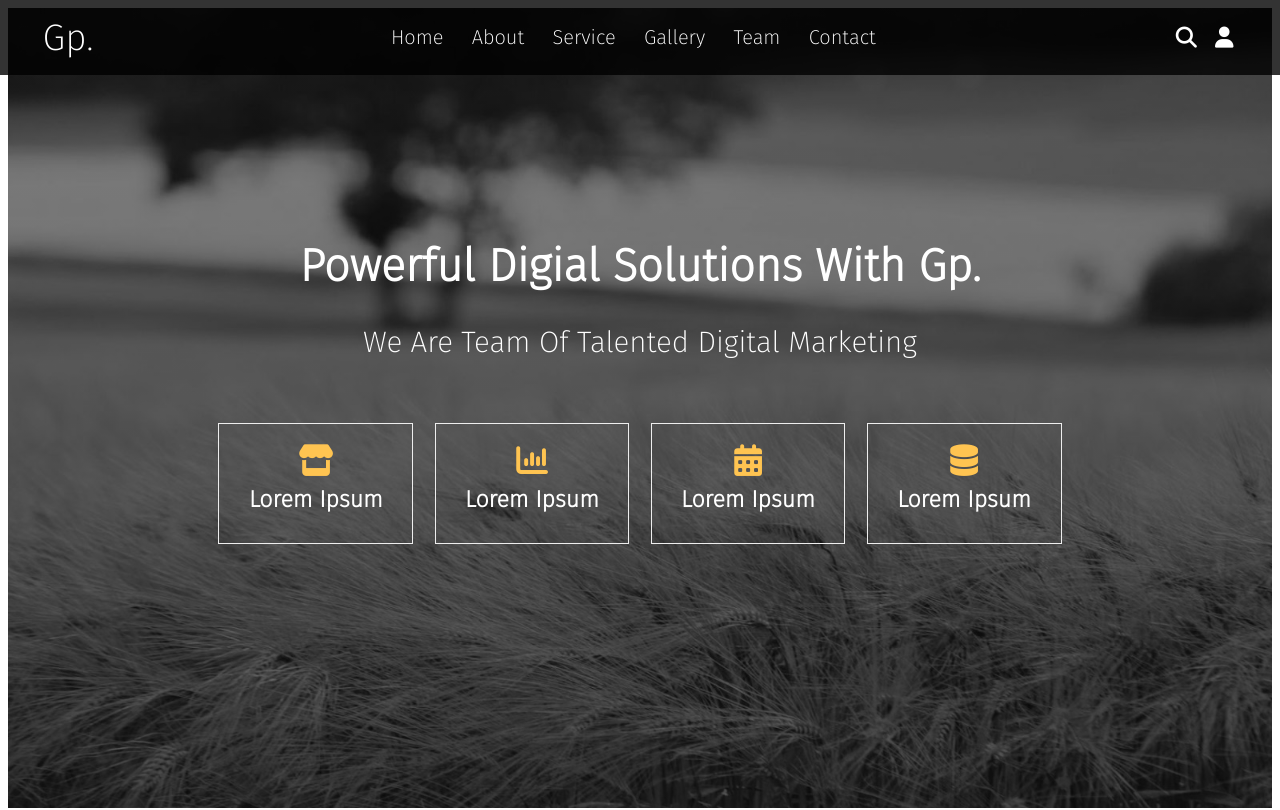
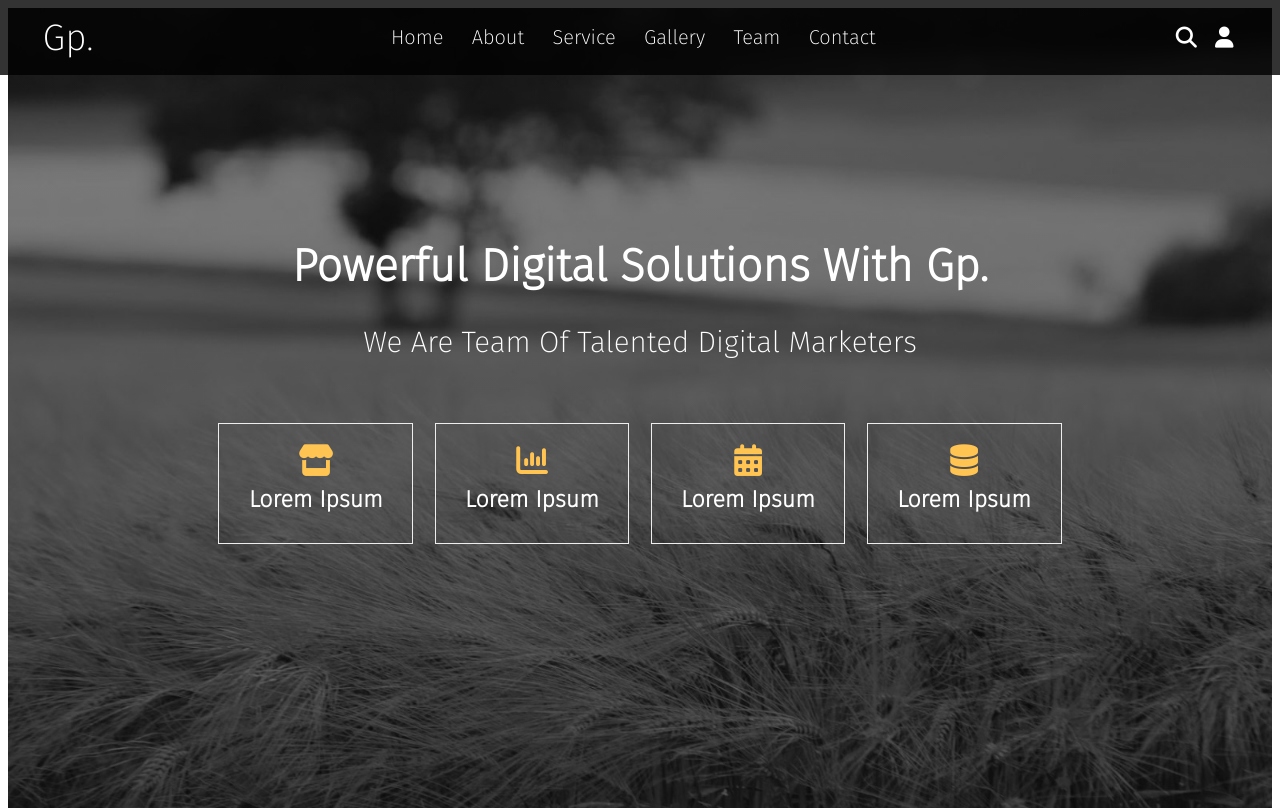
Before and after one commit to bhavanashivade/Marketing-Website-, a plain HTML site: page index.html in a window 1280 px wide. Shown: the top 810 px of the page. Drawn offline with nearby package versions, Linux system fonts and the light colour scheme.

Commit message:
file updated

```diff
--- a/index.html
+++ b/index.html
@@ -110,9 +110,9 @@
 
                 <div class="content">
 
-                    <h1>powerful digial solutions with gp.</h1>
+                    <h1>powerful digital solutions with gp.</h1>
 
-                    <p>we are team of talented digital marketing</p>
+                    <p>we are team of talented digital marketers</p>
 
                 </div>
 
```
